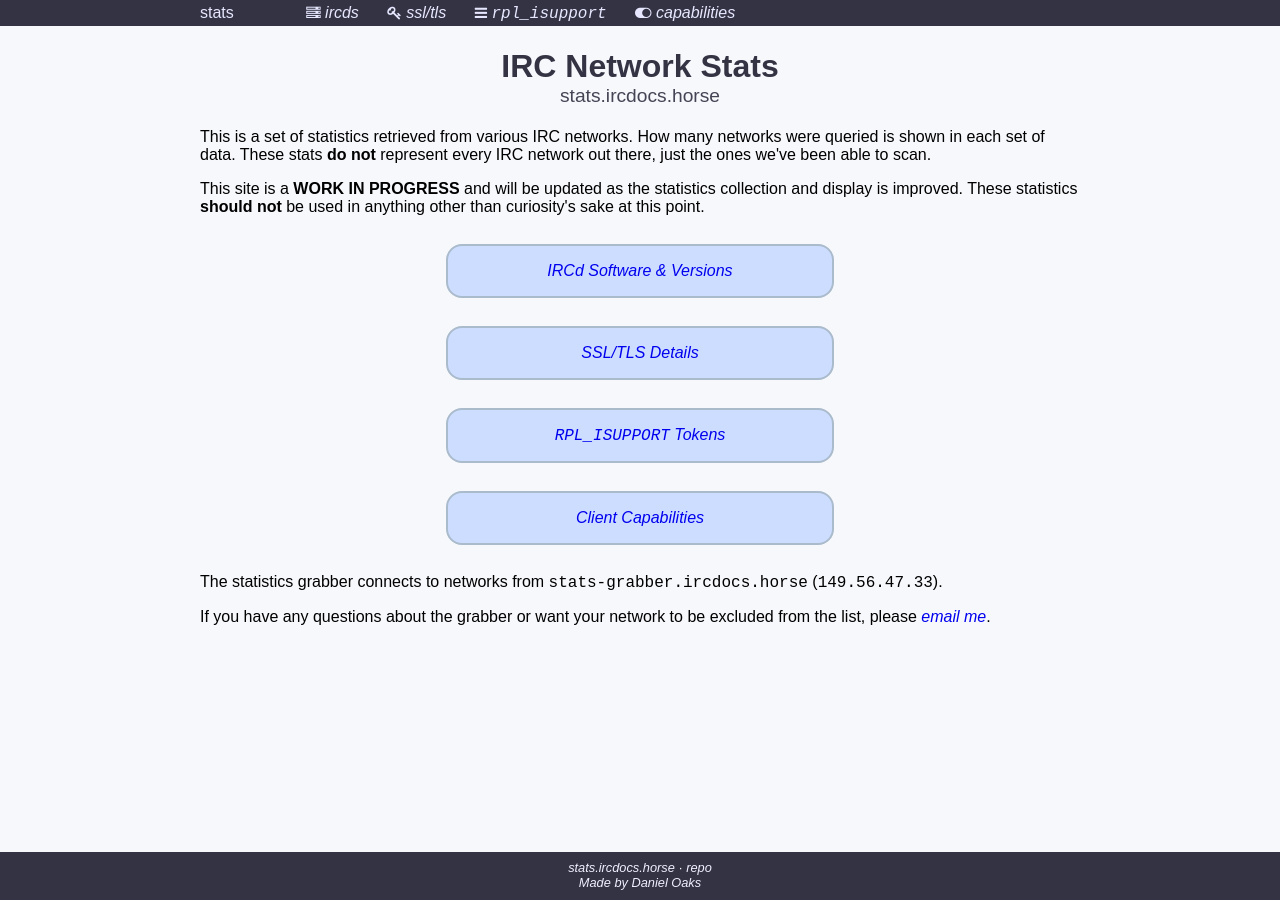
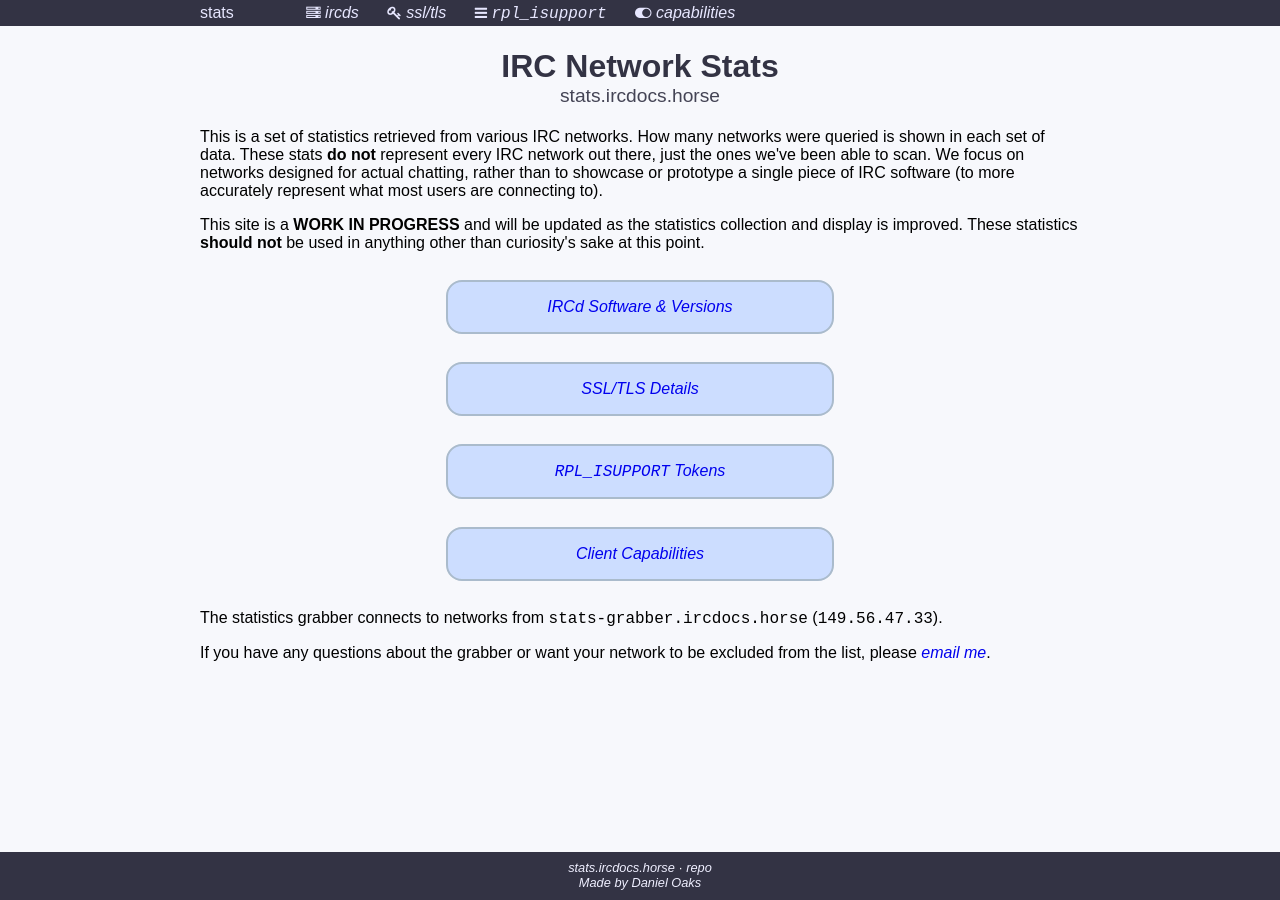
Before and after one commit to ircdocs/irc-stats, a Jekyll site: the page built from index.html, in a window 1280 px wide. Built offline with Jekyll 4.4.1, drawn with Linux system fonts in a browser that asks for light colours; Markdown is read by kramdown in place of the engine named in the settings.

Commit message:
index: Add note about network selection

```diff
--- a/index.html
+++ b/index.html
@@ -11,7 +11,7 @@ title: IRC Network Statistics
 </h1>
 
 <p>
-	This is a set of statistics retrieved from various IRC networks. How many networks were queried is shown in each set of data. These stats <strong>do not</strong> represent every IRC network out there, just the ones we've been able to scan.
+	This is a set of statistics retrieved from various IRC networks. How many networks were queried is shown in each set of data. These stats <strong>do not</strong> represent every IRC network out there, just the ones we've been able to scan. We focus on networks designed for actual chatting, rather than to showcase or prototype a single piece of IRC software (to more accurately represent what most users are connecting to).
 </p>
 <p>
 	This site is a <strong>WORK IN PROGRESS</strong> and will be updated as the statistics collection and display is improved. These statistics <strong>should not</strong> be used in anything other than curiosity's sake at this point.
```
